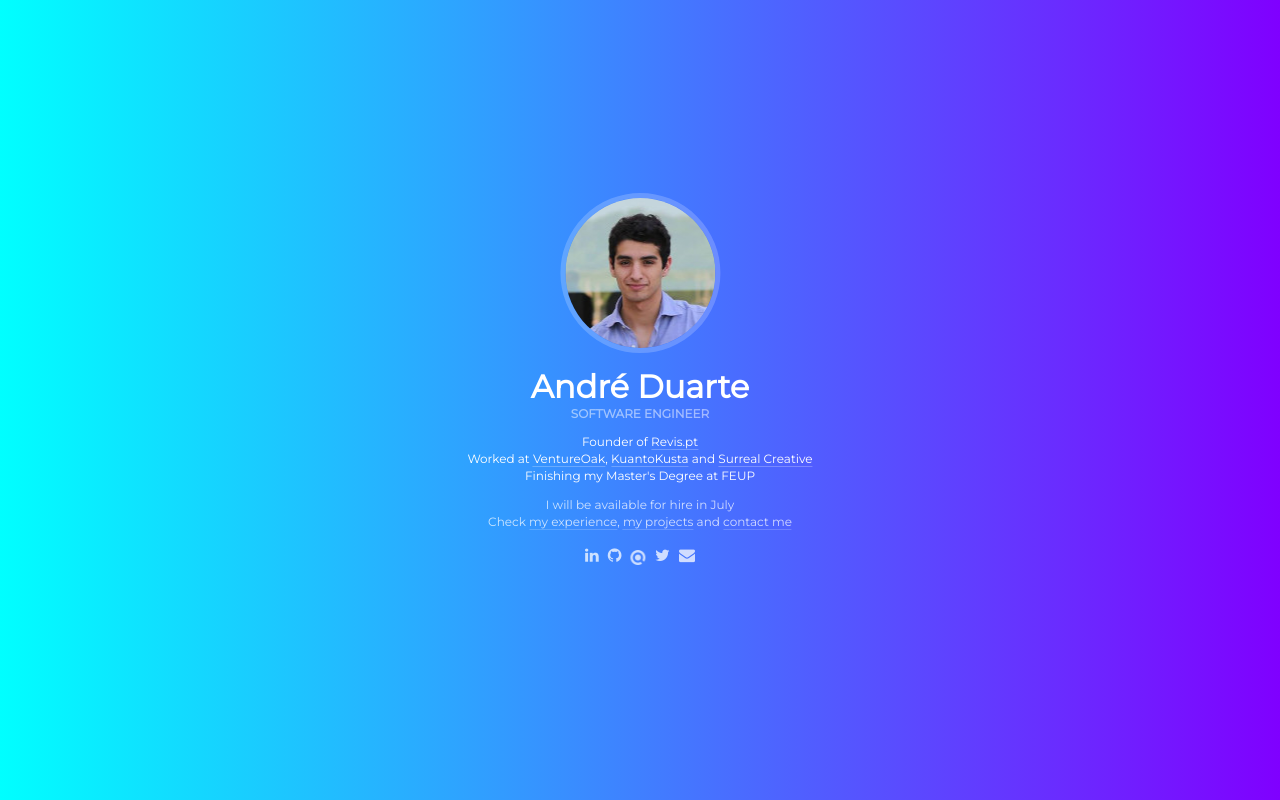
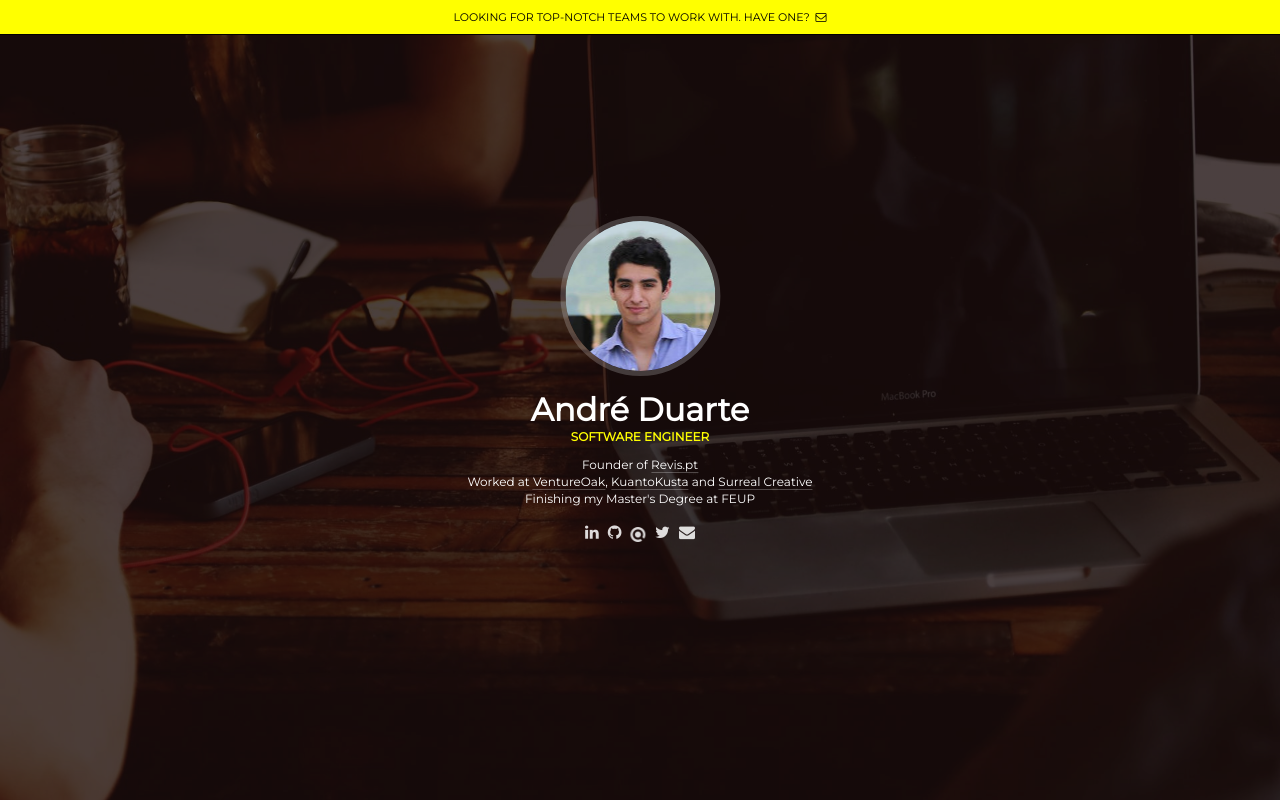
Before and after one commit to atduarte/atduarte.github.io, a plain HTML site: page index.html in a window 1280 px wide. Drawn offline with Linux system fonts and the light colour scheme.

Commit message:
Yellow update

```diff
--- a/assets/style.css
+++ b/assets/style.css
@@ -24,10 +24,10 @@
 .main h3 {
 	text-transform: uppercase;
 	font-size: 12px;
-	opacity: 0.5;
+	color: yellow;
 }
 
-.social a { opacity: .75; }
+.social a { opacity: .85; }
 .social a:hover { opacity: 1; }
 .social a:not(:first-child) { padding-left: 5px; }
 .social a img { vertical-align: middle }
@@ -37,18 +37,32 @@
 .main .bio a:hover { border-bottom-color: rgba(255,255,255,1); }
 
 body {
-	background: hsl(215, 100%, 50%);
-	background: -moz-linear-gradient(left, hsl(200, 100%, 50%) 0%, hsl(220, 100%, 50%) 100%);
-	background: -webkit-linear-gradient(left, hsl(200, 100%, 50%) 0%, hsl(220, 100%, 50%) 100%);
-	background: linear-gradient(to right, hsl(200, 100%, 50%) 0%, hsl(220, 100%, 50%) 100%);
-	filter: progid:DXImageTransform.Microsoft.gradient( startColorstr="hsl(180, 100%, 50%)", endColorstr="hsl(270, 100%, 50%)", GradientType=1);
+	background: linear-gradient(rgba(15, 0, 0, 0.75), rgba(15, 0, 0, 0.75)), url(/assets/images/background.jpg) no-repeat center center fixed;
+  -webkit-background-size: cover;
+  -moz-background-size: cover;
+  -o-background-size: cover;
+  background-size: cover;
 }
 
-@media only screen and (min-width : 480px) {
-	body {
-	  	background: -moz-linear-gradient(left, hsl(180, 100%, 50%) 0%, hsl(270, 100%, 50%) 100%);
-		background: -webkit-linear-gradient(left, hsl(180, 100%, 50%) 0%, hsl(270, 100%, 50%) 100%);
-		background: linear-gradient(to right, hsl(180, 100%, 50%) 0%, hsl(270, 100%, 50%) 100%);
-		filter: progid:DXImageTransform.Microsoft.gradient( startColorstr="hsl(180, 100%, 50%)", endColorstr="hsl(270, 100%, 50%)", GradientType=1);
-	}
+#topBar{
+	position: fixed;
+	top: 0;
+	left: 0;
+	width: 100%;
+	background: url(/assets/images/sayagata-400px.png);
+	background-color: rgba(255, 255, 0, 1);
+	font-size: 11px;
+	color: black;
+	padding: 10px 0;
+	text-align: center;
+	border-bottom: 1px solid;
+	text-transform: uppercase;
 }
+
+#topBar i {
+	margin-left: 3px;
+}
+
+#topBar b, #topBar a, #topBar i {
+	color: black;
+}
--- a/index.html
+++ b/index.html
@@ -17,6 +17,11 @@
 	<link href='https://fonts.googleapis.com/css?family=Montserrat' rel='stylesheet' type='text/css'>
 </head>
 <body>
+	<a href="mailto:hi@andreduarte.io" title="Email">
+		<div id="topBar">
+			Looking for top-notch teams to work with. Have one? <i class="fa fa-envelope-o"></i>
+		</div>
+	</a>
 	<div class="main">
 		<img src="/assets/images/avatar.jpg"
 		height="150" width="150">
@@ -30,13 +35,6 @@
 			Finishing my Master's Degree at FEUP
 		</p>
 
-		<p class="bio" style="opacity: 0.75">
-			I will be available for hire in July<br>
-			Check <a href="https://linkedin.com/in/atduarte">my experience</a>,
-			<a href="https://github.com/atduarte">my projects</a> and
-			<a href="mailto:hi@andreduarte.io">contact me</a>
-		</p>
-
 		<p class="social">
 			<a href="https://linkedin.com/in/atduarte" title="LinkedIn"><i class="fa fa-linkedin"></i></a>
 			<a href="https://github.com/atduarte" title="GitHub"><i class="fa fa-github"></i></a>
@@ -48,6 +46,7 @@
 	</div>
 
 	<script>
+		// Big Brother is watching you.
 		(function(i,s,o,g,r,a,m){i['GoogleAnalyticsObject']=r;i[r]=i[r]||function(){
 		(i[r].q=i[r].q||[]).push(arguments)},i[r].l=1*new Date();a=s.createElement(o),
 		m=s.getElementsByTagName(o)[0];a.async=1;a.src=g;m.parentNode.insertBefore(a,m)
@@ -76,7 +75,6 @@
 
 				// If ga fails
 				setTimeout(redirect, 400);
-
 			}
 		});
 	</script>
```
Also changed, not shown: assets/images/background.jpg (added), assets/images/sayagata-400px.png (added).
